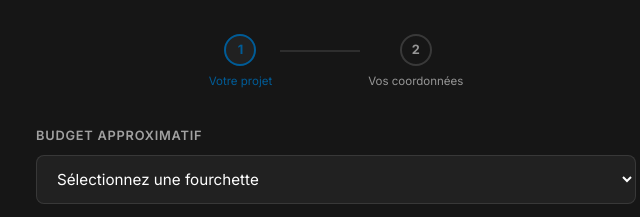
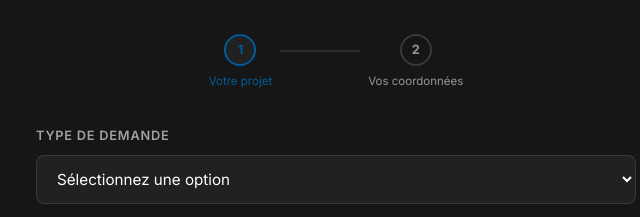
Before and after one commit to visioplanqc/landing-pages, a plain HTML site: page climapure/index.html in a window 1280 px wide. Shown: the part 3920-4137 px from the top of the page, 304-944 px from the left. Drawn offline with Linux system fonts and the light colour scheme.

Commit message:
ClimaPure: replace budget dropdown with request type options

```diff
--- a/climapure/index.html
+++ b/climapure/index.html
@@ -1080,15 +1080,13 @@ Un air plus sain pour un sommeil plus profond et des journées plus productives.
       <!-- ── STEP 1 ── -->
       <div class="form-step active" id="step1">
         <div class="form-group">
-          <label for="budget">Budget approximatif</label>
+          <label for="budget">Type de demande</label>
           <select id="budget" name="budget" required>
-            <option value="" disabled selected>Sélectionnez une fourchette</option>
-                      <option value="Moins de 5 000$">Moins de 5 000$</option>
-          <option value="5 000$ – 15 000$">5 000$ – 15 000$</option>
-          <option value="15 000$ – 30 000$">15 000$ – 30 000$</option>
-          <option value="30 000$ – 75 000$">30 000$ – 75 000$</option>
-          <option value="75 000$ et plus">75 000$ et plus</option>
-          <option value="Je ne sais pas encore">Je ne sais pas encore</option>
+            <option value="" disabled selected>Sélectionnez une option</option>
+            <option value="Achat immédiat">Achat immédiat</option>
+            <option value="Demande d'information">Demande d'information</option>
+            <option value="Demande de rappel">Demande de rappel</option>
+            <option value="Autre">Autre</option>
           </select>
         </div>
         <div class="form-group">
```
